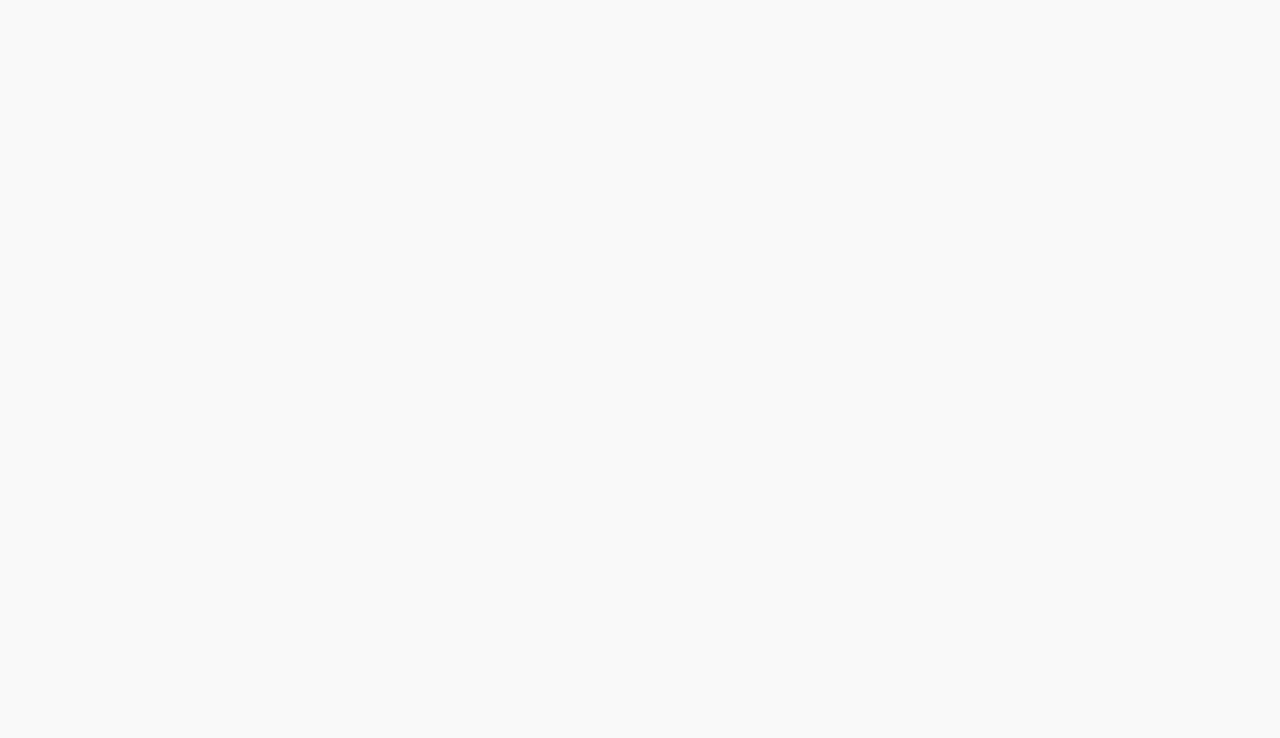
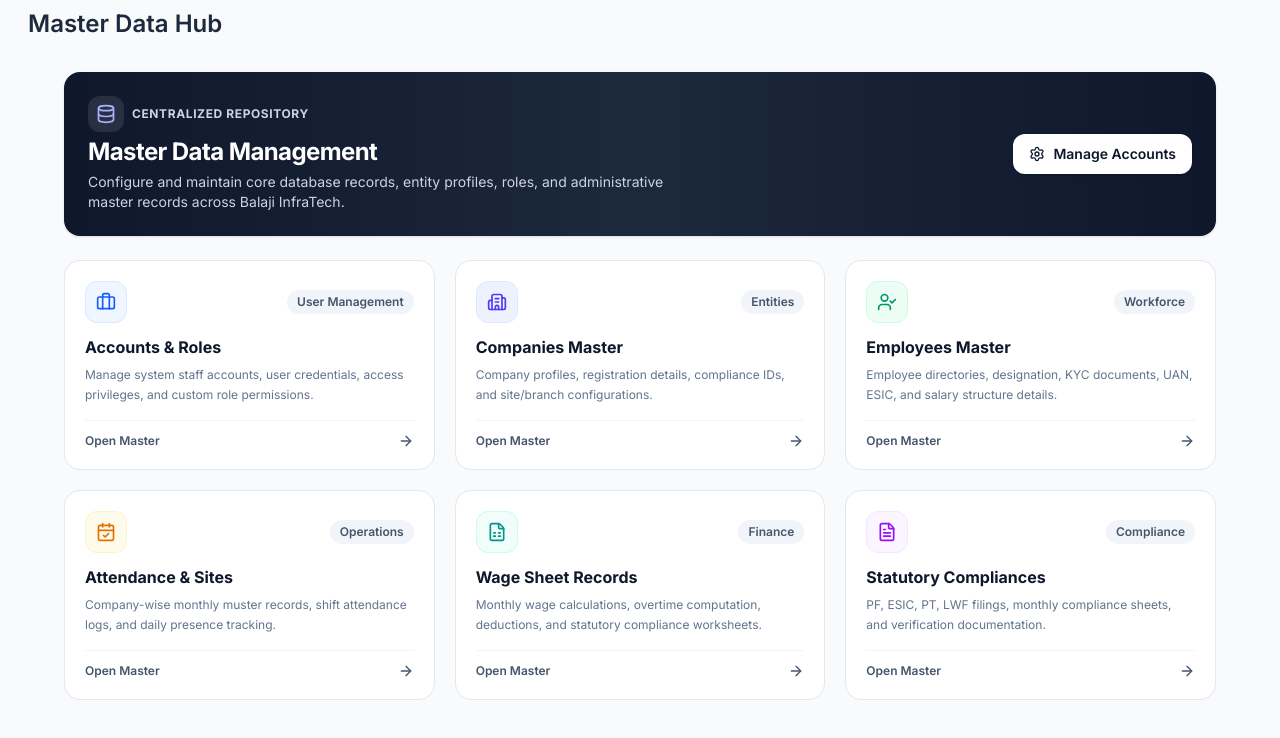
Before and after one commit to teim-projects/Balaji-InfraTech-LLP, a React (Vite) app in the folder system-balajiinfra-frontend/: page /master-data in a window 1280 px wide. Before the commit this address had no page. Shown: the top 738 px of the page. Built offline with nearby package versions, Linux system fonts and the light colour scheme.

Commit message:
Add Master Data below Compliances, relocate Accounts below Master Data, and add MasterData page

```diff
--- a/system-balajiinfra-frontend/src/App.jsx
+++ b/system-balajiinfra-frontend/src/App.jsx
@@ -29,6 +29,7 @@ import Invoice from "./pages/Invoice";
 import AmcPage from "./pages/Amc";
 import WageSheetPage from "./pages/WageSheet";
 import PayrollPage from "./pages/Payroll";
+import MasterData from "./pages/MasterData";
 
 
 function AppRoutes() {
@@ -126,6 +127,8 @@ function AppRoutes() {
               <Route path="/quotation" element={<Quotation />} />
               <Route path="/invoice" element={<Invoice />} />
 
+              <Route path="/master-data" element={<MasterData />} />
+
               <Route path="/amc" element={<AmcPage />} />
               <Route path="/wage-sheet" element={<WageSheetPage />} />
               <Route path="/payroll" element={<PayrollPage />} />
--- a/system-balajiinfra-frontend/src/components/Sidebar.jsx
+++ b/system-balajiinfra-frontend/src/components/Sidebar.jsx
@@ -10,6 +10,7 @@ import {
   Users,
   FileText,
   FileSpreadsheet,
+  Database,
   X,
 } from "lucide-react";
 import { useUserRole } from "../hooks/useAuth";
@@ -17,12 +18,13 @@ import { useUserRole } from "../hooks/useAuth";
 const allItems = [
   { key: "home", label: "Overview", icon: LayoutGrid, path: "/dashboard" },
   { key: "leads", label: "Employees", icon: UserCheck, path: "/leads" },
-  { key: "accounts", label: "Accounts", icon: Briefcase, path: "/accounts" },
   { key: "amc", label: "Attendance", icon: CalendarCheck, path: "/amc" },
   { key: "wage_sheet", label: "Wage Sheet", icon: FileSpreadsheet, path: "/wage-sheet" },
   { key: "payroll", label: "Payroll", icon: CreditCard, path: "/payroll" },
   { key: "companies", label: "Companies", icon: Building2, path: "/companies" },
   { key: "quotation", label: "Compliances", icon: FileText, path: "/quotation" },
+  { key: "master_data", label: "Master Data", icon: Database, path: "/master-data" },
+  { key: "accounts", label: "Accounts", icon: Briefcase, path: "/accounts" },
 ];
 
 export default function Sidebar({ isCollapsed = false, onClose }) {
--- /dev/null
+++ b/system-balajiinfra-frontend/src/pages/MasterData.jsx
@@ -0,0 +1,142 @@
+import React from "react";
+import { Link } from "react-router-dom";
+import Base from "../components/Base";
+import {
+  Briefcase,
+  Building2,
+  UserCheck,
+  CalendarCheck,
+  FileSpreadsheet,
+  CreditCard,
+  FileText,
+  Database,
+  ArrowRight,
+  ShieldCheck,
+  Settings,
+} from "lucide-react";
+
+export default function MasterData() {
+  const masterModules = [
+    {
+      title: "Accounts & Roles",
+      description: "Manage system staff accounts, user credentials, access privileges, and custom role permissions.",
+      path: "/accounts",
+      icon: Briefcase,
+      tag: "User Management",
+      color: "bg-blue-50 text-blue-600 border-blue-100",
+    },
+    {
+      title: "Companies Master",
+      description: "Company profiles, registration details, compliance IDs, and site/branch configurations.",
+      path: "/companies",
+      icon: Building2,
+      tag: "Entities",
+      color: "bg-indigo-50 text-indigo-600 border-indigo-100",
+    },
+    {
+      title: "Employees Master",
+      description: "Employee directories, designation, KYC documents, UAN, ESIC, and salary structure details.",
+      path: "/leads",
+      icon: UserCheck,
+      tag: "Workforce",
+      color: "bg-emerald-50 text-emerald-600 border-emerald-100",
+    },
+    {
+      title: "Attendance & Sites",
+      description: "Company-wise monthly muster records, shift attendance logs, and daily presence tracking.",
+      path: "/amc",
+      icon: CalendarCheck,
+      tag: "Operations",
+      color: "bg-amber-50 text-amber-600 border-amber-100",
+    },
+    {
+      title: "Wage Sheet Records",
+      description: "Monthly wage calculations, overtime computation, deductions, and statutory compliance worksheets.",
+      path: "/wage-sheet",
+      icon: FileSpreadsheet,
+      tag: "Finance",
+      color: "bg-teal-50 text-teal-600 border-teal-100",
+    },
+    {
+      title: "Statutory Compliances",
+      description: "PF, ESIC, PT, LWF filings, monthly compliance sheets, and verification documentation.",
+      path: "/quotation",
+      icon: FileText,
+      tag: "Compliance",
+      color: "bg-purple-50 text-purple-600 border-purple-100",
+    },
+  ];
+
+  return (
+    <Base title="Master Data Hub">
+      <div className="max-w-6xl mx-auto space-y-6">
+        {/* Banner Header */}
+        <div className="bg-gradient-to-r from-slate-900 via-slate-800 to-slate-900 text-white rounded-2xl p-6 shadow-sm flex flex-col md:flex-row items-start md:items-center justify-between gap-4">
+          <div className="space-y-1">
+            <div className="flex items-center gap-2">
+              <span className="p-2 bg-white/10 rounded-xl">
+                <Database className="w-5 h-5 text-indigo-300" />
+              </span>
+              <span className="text-xs uppercase tracking-wider font-bold text-slate-300">
+                Centralized Repository
+              </span>
+            </div>
+            <h1 className="text-2xl font-bold text-white tracking-tight">
+              Master Data Management
+            </h1>
+            <p className="text-slate-300 text-sm max-w-xl">
+              Configure and maintain core database records, entity profiles, roles, and administrative master records across Balaji InfraTech.
+            </p>
+          </div>
+
+          <div className="flex items-center gap-3">
+            <Link
+              to="/accounts"
+              className="inline-flex items-center gap-2 px-4 py-2.5 bg-white text-slate-900 rounded-xl font-semibold text-sm hover:bg-slate-100 transition shadow-sm"
+            >
+              <Settings className="w-4 h-4" />
+              <span>Manage Accounts</span>
+            </Link>
+          </div>
+        </div>
+
+        {/* Master Modules Grid */}
+        <div className="grid grid-cols-1 md:grid-cols-2 lg:grid-cols-3 gap-5">
+          {masterModules.map((mod) => {
+            const Icon = mod.icon;
+            return (
+              <Link
+                key={mod.title}
+                to={mod.path}
+                className="group relative bg-white rounded-2xl p-5 border border-slate-200 hover:border-slate-300 hover:shadow-md transition-all duration-200 flex flex-col justify-between"
+              >
+                <div>
+                  <div className="flex items-center justify-between mb-3">
+                    <div className={`p-2.5 rounded-xl border ${mod.color}`}>
+                      <Icon className="w-5 h-5" />
+                    </div>
+                    <span className="text-xs font-semibold px-2.5 py-1 rounded-full bg-slate-100 text-slate-600">
+                      {mod.tag}
+                    </span>
+                  </div>
+
+                  <h3 className="text-base font-bold text-slate-900 group-hover:text-indigo-600 transition-colors">
+                    {mod.title}
+                  </h3>
+                  <p className="text-xs text-slate-500 mt-1.5 leading-relaxed">
+                    {mod.description}
+                  </p>
+                </div>
+
+                <div className="mt-4 pt-3 border-t border-slate-100 flex items-center justify-between text-xs font-semibold text-slate-600 group-hover:text-indigo-600">
+                  <span>Open Master</span>
+                  <ArrowRight className="w-4 h-4 transform group-hover:translate-x-1 transition-transform" />
+                </div>
+              </Link>
+            );
+          })}
+        </div>
+      </div>
+    </Base>
+  );
+}
```
